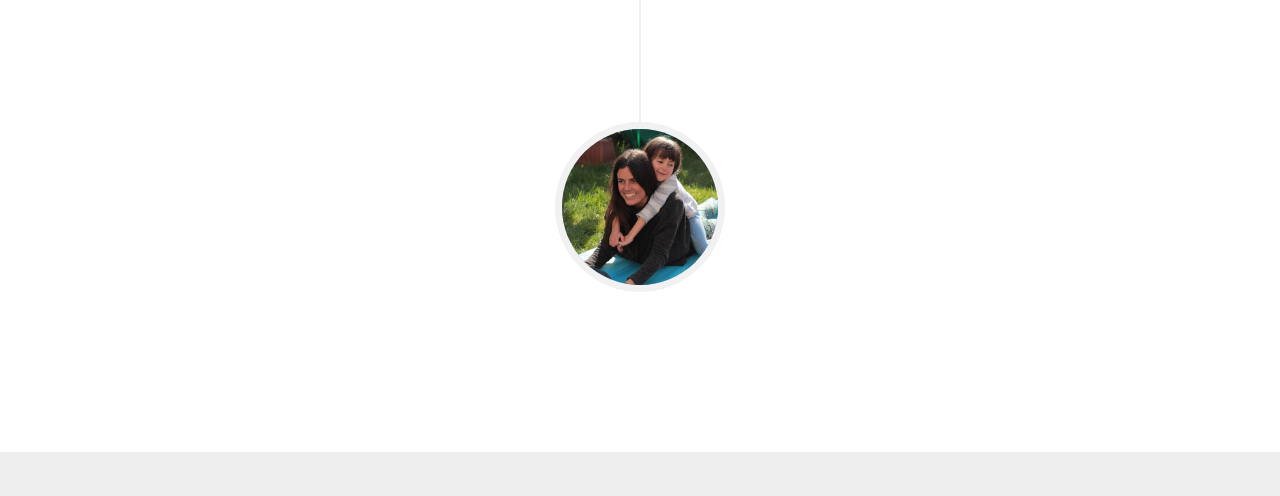
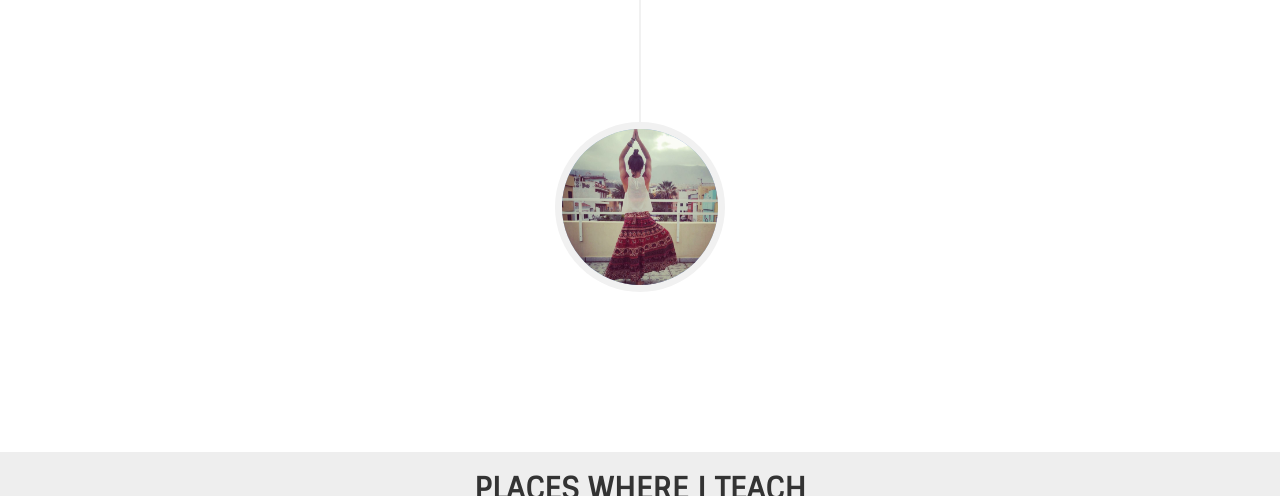
Before and after one commit to miguelsaenzbrand/anaYoga2, a website: page index.html in a window 1280 px wide. Shown: the part 5970-6466 px from the top of the page. Drawn offline with nearby package versions, Linux system fonts and the light colour scheme.

Commit message:
cambio foto follow y subtitulo where i teach

```diff
--- a/index.html
+++ b/index.html
@@ -270,7 +270,7 @@ In addition, I completed the Prenatal Yoga Teacher training at Pure Health with
                         </li>
                         <li class="timeline-inverted">
                             <div class="timeline-image">
-                                <img class="img-circle img-responsive" src="img/about/followPic.jpg" alt="">
+                                <img class="img-circle img-responsive" src="img/about/followPic2.jpg" alt="">
                             </div>
                         </li>
                     </ul>
@@ -286,6 +286,10 @@ In addition, I completed the Prenatal Yoga Teacher training at Pure Health with
     <aside class="clients bg-light-gray">
         <div class="container">
             <div class="row">
+              <div class="col-lg-12 text-center">
+                  <h2 class="section-heading">places where I teach</h2>
+                  <h3 class="section-subheading text-muted"></h3>
+              </div>
                 <div class="col-md-4 col-sm-6">
                     <a href="http://www.cer.ie/">
                         <img src="img/logos/cer-logo-large.jpg" class="img-responsive img-centered" alt="">
```
Also changed, not shown: img/Screen Shot 2017-05-30 at 8.59.55 PM.png (added), img/about/followPic2.jpg (added), img/anaAdomuca1.png (added).
